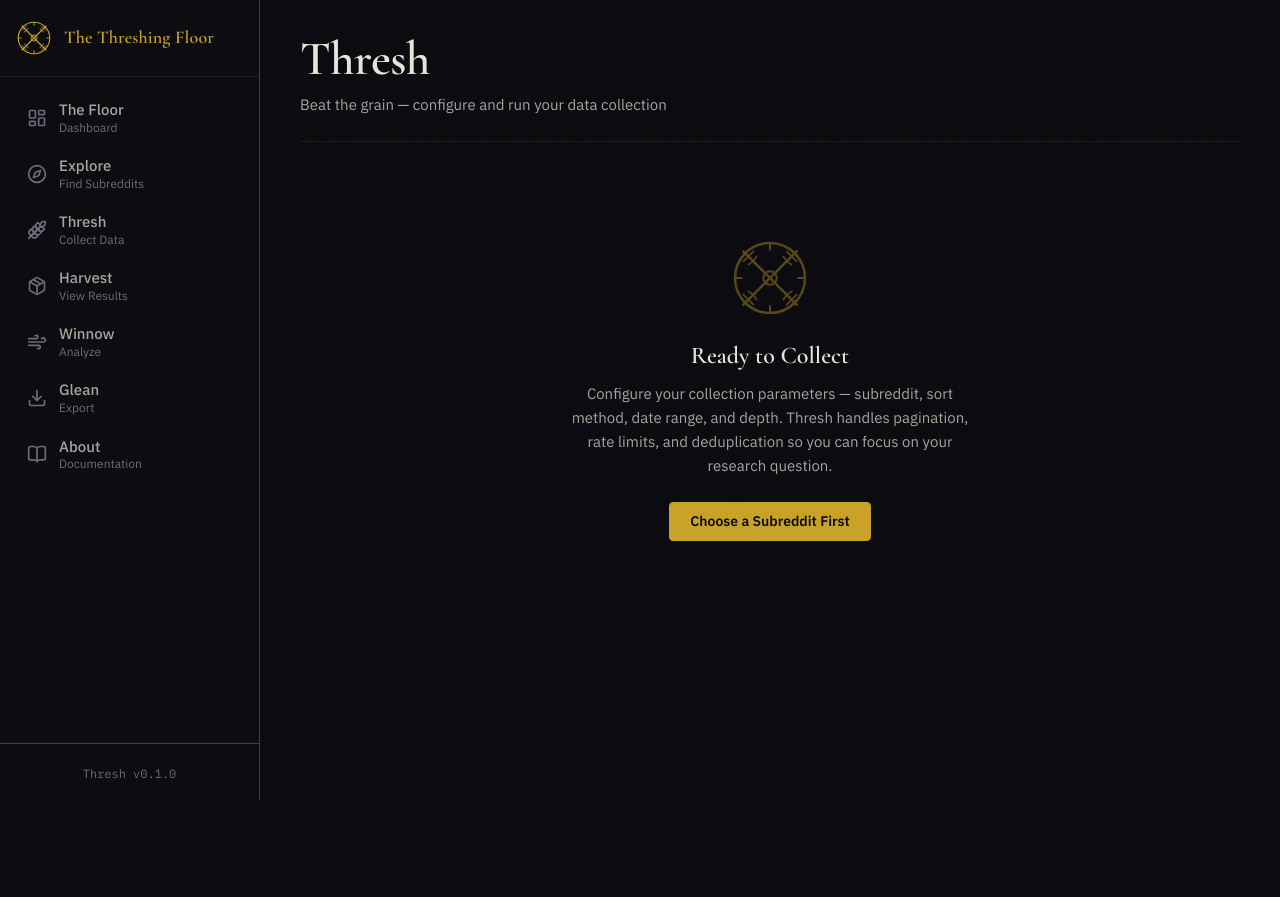
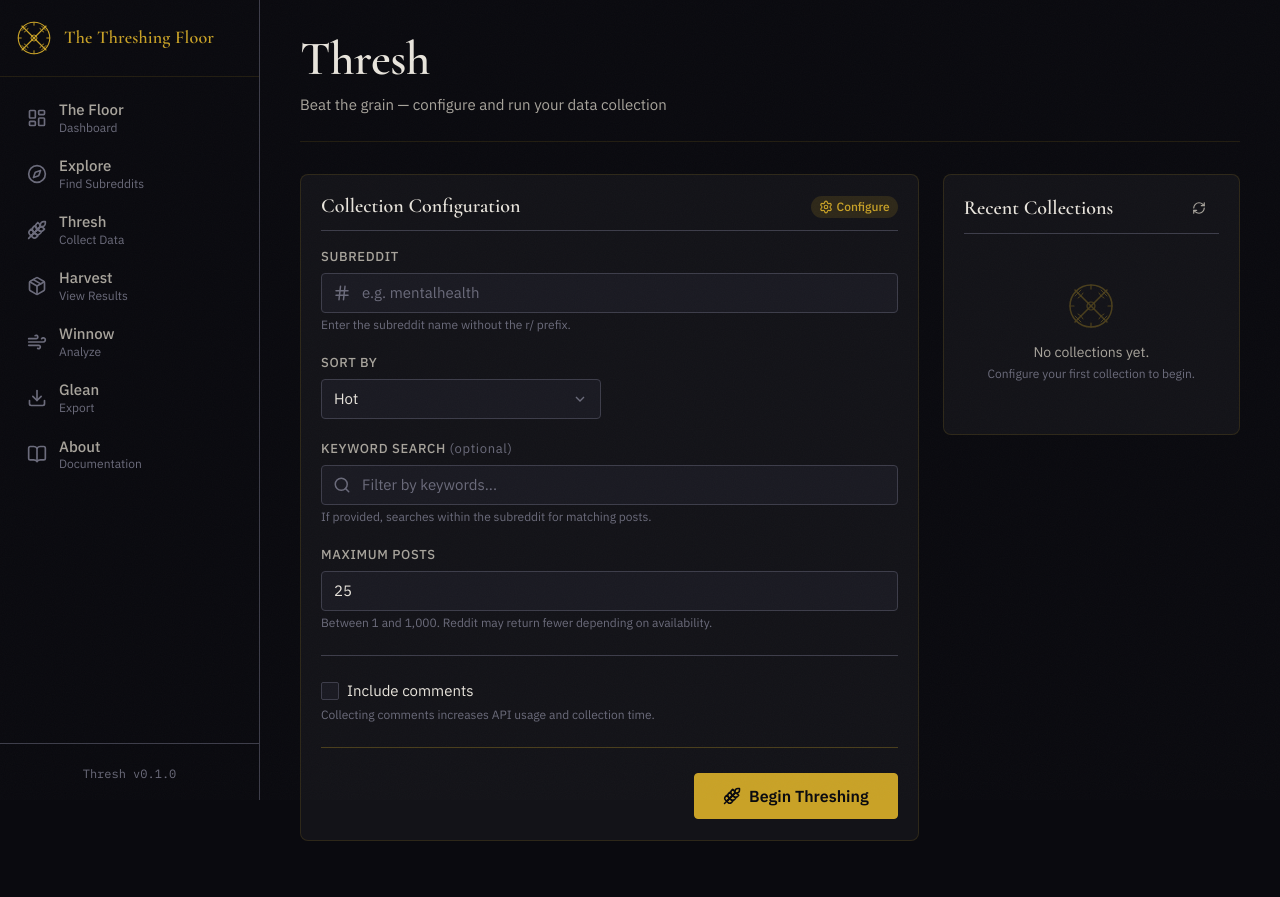
Before and after one commit to jethomasphd/The_Threshing_Floor, a FastAPI app: template app/templates/pages/thresh.html in a window 1280 px wide. Before the commit the page ends 800 px from the top, so only its background shows below. Run offline with FastAPI, Linux system fonts and the light colour scheme; the template is opened without the code that fills it, so the values that code supplies are empty; some libraries are stand-ins or nearby versions.

Commit message:
WP-05: Thresh — collection engine, config form, job tracking
CollectionService with background task execution, deduplication,
progress polling. Config form with subreddit/sort/time/keyword/comment
controls. Job cards with status badges and progress bars.

https://claude.ai/code/session_01QDM9TmQ814YAEVVHTwrF93

```diff
--- a/app/templates/pages/thresh.html
+++ b/app/templates/pages/thresh.html
@@ -1,15 +1,113 @@
 {% extends "base.html" %}
-{% block title %}Thresh — Collect Data | Thresh{% endblock %}
+{% block title %}Thresh — Collect Data | The Threshing Floor{% endblock %}
 {% block content %}
 <div class="page-header">
   <h1 class="page-title">Thresh</h1>
   <p class="page-subtitle">Beat the grain — configure and run your data collection</p>
 </div>
 
-<div class="empty-state">
-  <img src="/static/img/sigil.svg" alt="" class="empty-state-sigil">
-  <h2 class="empty-state-heading">Ready to Collect</h2>
-  <p class="empty-state-text">Configure your collection parameters — subreddit, sort method, date range, and depth. Thresh handles pagination, rate limits, and deduplication so you can focus on your research question.</p>
-  <a href="/explore" class="btn btn-primary">Choose a Subreddit First</a>
+<div class="grid grid-cols-1 lg:grid-cols-3 gap-6">
+
+  <!-- Left column: Collection form + progress area -->
+  <div class="lg:col-span-2 flex flex-col gap-6">
+
+    <!-- Collection configuration card -->
+    <div class="card">
+      <div class="card-header">
+        <h3 class="card-title">Collection Configuration</h3>
+        <span class="badge badge-ember">
+          <i data-lucide="settings" style="width:14px;height:14px;"></i>
+          Configure
+        </span>
+      </div>
+      <div class="card-body">
+        {% include "partials/collection_form.html" %}
+      </div>
+    </div>
+
+    <!-- Progress / results area — HTMX swaps collection status here -->
+    <div id="collection-progress">
+      <!-- Empty initially. When a collection starts, the job progress
+           partial is swapped in here via HTMX. -->
+    </div>
+  </div>
+
+  <!-- Right column: Recent jobs panel -->
+  <div class="flex flex-col gap-6">
+    <div class="card">
+      <div class="card-header">
+        <h3 class="card-title">Recent Collections</h3>
+        <button
+          class="btn btn-ghost btn-sm"
+          hx-get="/api/collect/recent"
+          hx-target="#recent-jobs-list"
+          hx-swap="innerHTML"
+          title="Refresh recent jobs"
+        >
+          <i data-lucide="refresh-cw" style="width:14px;height:14px;"></i>
+        </button>
+      </div>
+      <div class="card-body" id="recent-jobs-list">
+        {% if recent_jobs %}
+          {% for job in recent_jobs %}
+            {% include "partials/job_card.html" %}
+          {% endfor %}
+        {% else %}
+          <div class="text-center py-8">
+            <img src="/static/img/sigil.svg" alt="" class="mx-auto mb-3 opacity-30" width="48" height="48">
+            <p class="text-bone-muted text-sm">No collections yet.</p>
+            <p class="text-ash text-xs mt-1">Configure your first collection to begin.</p>
+          </div>
+        {% endif %}
+      </div>
+    </div>
+  </div>
+
 </div>
 {% endblock %}
+
+{% block scripts %}
+<script defer>
+  // Toggle comment options visibility based on checkbox
+  document.addEventListener('DOMContentLoaded', function() {
+    const includeComments = document.getElementById('include_comments');
+    const commentOptions = document.getElementById('comment-options');
+
+    if (includeComments && commentOptions) {
+      function toggleCommentOptions() {
+        if (includeComments.checked) {
+          commentOptions.style.display = 'block';
+        } else {
+          commentOptions.style.display = 'none';
+        }
+      }
+      includeComments.addEventListener('change', toggleCommentOptions);
+      toggleCommentOptions();
+    }
+
+    // Toggle time_filter visibility based on sort method
+    const sortSelect = document.getElementById('sort');
+    const timeFilterGroup = document.getElementById('time-filter-group');
+
+    if (sortSelect && timeFilterGroup) {
+      function toggleTimeFilter() {
+        const needsTime = ['top', 'controversial'].includes(sortSelect.value);
+        timeFilterGroup.style.display = needsTime ? 'block' : 'none';
+      }
+      sortSelect.addEventListener('change', toggleTimeFilter);
+      toggleTimeFilter();
+    }
+  });
+
+  // Re-initialize after HTMX swaps (for dynamically loaded forms)
+  document.body.addEventListener('htmx:afterSwap', function(evt) {
+    const includeComments = document.getElementById('include_comments');
+    const commentOptions = document.getElementById('comment-options');
+    if (includeComments && commentOptions) {
+      if (!includeComments.checked) {
+        commentOptions.style.display = 'none';
+      }
+    }
+  });
+</script>
+{% endblock %}
--- /dev/null
+++ b/app/templates/partials/collection_form.html
@@ -0,0 +1,152 @@
+<!-- Collection Configuration Form — HTMX-driven -->
+<form
+  hx-post="/api/collect"
+  hx-target="#collection-progress"
+  hx-swap="innerHTML"
+  hx-indicator="#thresh-submit-indicator"
+>
+  <!-- Subreddit name -->
+  <div class="form-group">
+    <label for="subreddit" class="label">Subreddit</label>
+    <div class="input-group">
+      <i data-lucide="hash" class="input-group-icon"></i>
+      <input
+        type="text"
+        id="subreddit"
+        name="subreddit"
+        class="input"
+        placeholder="e.g. mentalhealth"
+        value="{{ subreddit | default('', true) }}"
+        required
+        autocomplete="off"
+        style="padding-left: 2.5rem;"
+      >
+    </div>
+    <p class="text-xs text-ash mt-1">Enter the subreddit name without the r/ prefix.</p>
+  </div>
+
+  <!-- Sort + Time filter row -->
+  <div class="grid grid-cols-1 sm:grid-cols-2 gap-4">
+    <!-- Sort method -->
+    <div class="form-group">
+      <label for="sort" class="label">Sort By</label>
+      <select id="sort" name="sort" class="select">
+        <option value="hot">Hot</option>
+        <option value="new">New</option>
+        <option value="top">Top</option>
+        <option value="rising">Rising</option>
+        <option value="controversial">Controversial</option>
+      </select>
+    </div>
+
+    <!-- Time filter (shown only for top/controversial) -->
+    <div class="form-group" id="time-filter-group">
+      <label for="time_filter" class="label">Time Filter</label>
+      <select id="time_filter" name="time_filter" class="select">
+        <option value="all">All Time</option>
+        <option value="year">Past Year</option>
+        <option value="month">Past Month</option>
+        <option value="week">Past Week</option>
+        <option value="day">Past 24 Hours</option>
+        <option value="hour">Past Hour</option>
+      </select>
+    </div>
+  </div>
+
+  <!-- Keyword search -->
+  <div class="form-group">
+    <label for="query" class="label">Keyword Search <span class="text-ash font-normal normal-case">(optional)</span></label>
+    <div class="input-group">
+      <i data-lucide="search" class="input-group-icon"></i>
+      <input
+        type="text"
+        id="query"
+        name="query"
+        class="input"
+        placeholder="Filter by keywords..."
+        autocomplete="off"
+        style="padding-left: 2.5rem;"
+      >
+    </div>
+    <p class="text-xs text-ash mt-1">If provided, searches within the subreddit for matching posts.</p>
+  </div>
+
+  <!-- Max posts -->
+  <div class="form-group">
+    <label for="limit" class="label">Maximum Posts</label>
+    <input
+      type="number"
+      id="limit"
+      name="limit"
+      class="input"
+      value="25"
+      min="1"
+      max="1000"
+      step="1"
+    >
+    <p class="text-xs text-ash mt-1">Between 1 and 1,000. Reddit may return fewer depending on availability.</p>
+  </div>
+
+  <hr class="divider">
+
+  <!-- Include comments -->
+  <div class="form-group">
+    <label class="checkbox">
+      <input type="checkbox" id="include_comments" name="include_comments" value="true">
+      <span>Include comments</span>
+    </label>
+    <p class="text-xs text-ash mt-1">Collecting comments increases API usage and collection time.</p>
+  </div>
+
+  <!-- Comment options (hidden unless include_comments is checked) -->
+  <div id="comment-options" style="display: none;">
+    <div class="grid grid-cols-1 sm:grid-cols-2 gap-4">
+      <!-- Comment depth -->
+      <div class="form-group">
+        <label for="comment_depth" class="label">Comment Depth</label>
+        <input
+          type="number"
+          id="comment_depth"
+          name="comment_depth"
+          class="input"
+          value="3"
+          min="1"
+          max="10"
+          step="1"
+        >
+        <p class="text-xs text-ash mt-1">How deep to expand "more comments" (1-10).</p>
+      </div>
+
+      <!-- Comment limit per post -->
+      <div class="form-group">
+        <label for="comment_limit" class="label">Comments per Post</label>
+        <input
+          type="number"
+          id="comment_limit"
+          name="comment_limit"
+          class="input"
+          value="100"
+          min="1"
+          max="500"
+          step="1"
+        >
+        <p class="text-xs text-ash mt-1">Max comments to collect per post (1-500).</p>
+      </div>
+    </div>
+  </div>
+
+  <hr class="divider divider-ember">
+
+  <!-- Submit -->
+  <div class="flex items-center justify-between">
+    <div class="flex items-center gap-2 text-ash text-sm" id="thresh-submit-indicator">
+      <span class="htmx-indicator">
+        <img src="/static/img/sigil.svg" alt="" class="loading-sigil" width="20" height="20">
+      </span>
+    </div>
+    <button type="submit" class="btn btn-primary btn-lg">
+      <i data-lucide="wheat" style="width:18px;height:18px;"></i>
+      Begin Threshing
+    </button>
+  </div>
+</form>
```
Also changed, not shown: app/services/collector.py (added, +328 -0 lines).
